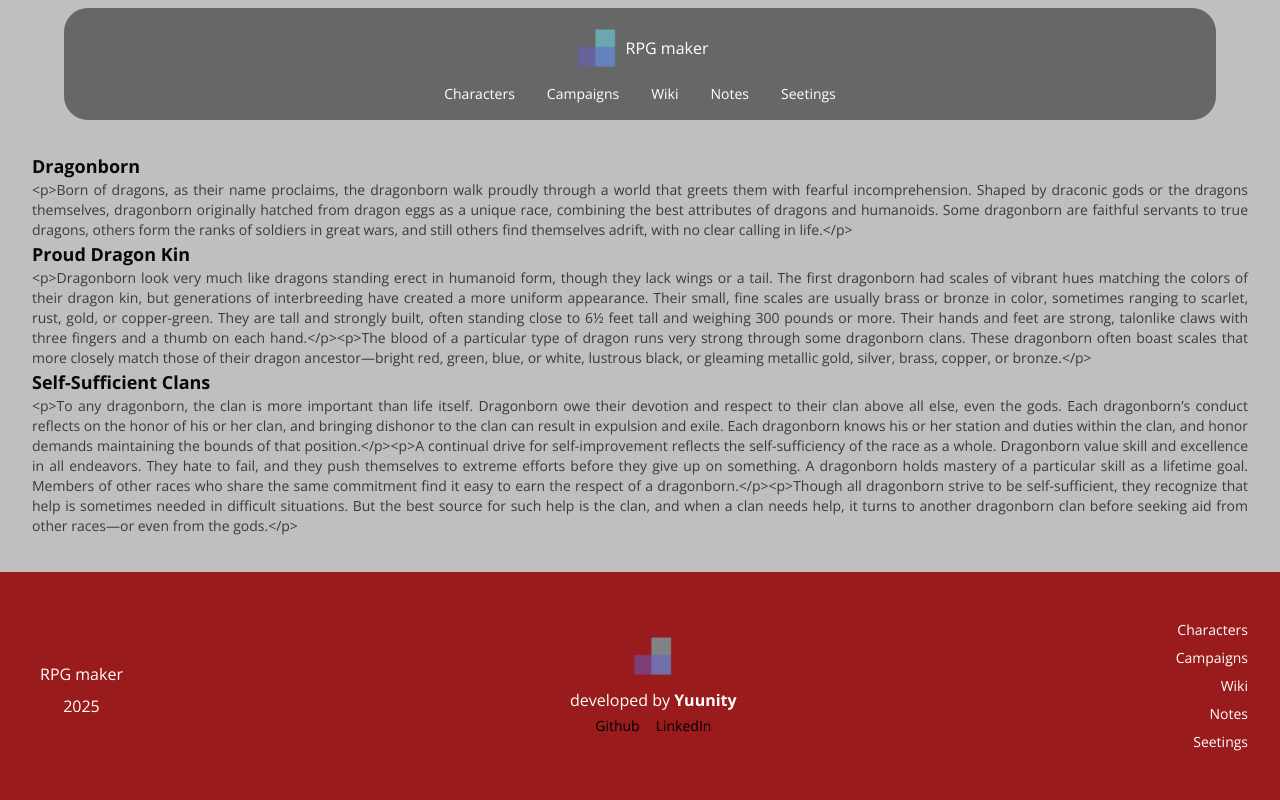
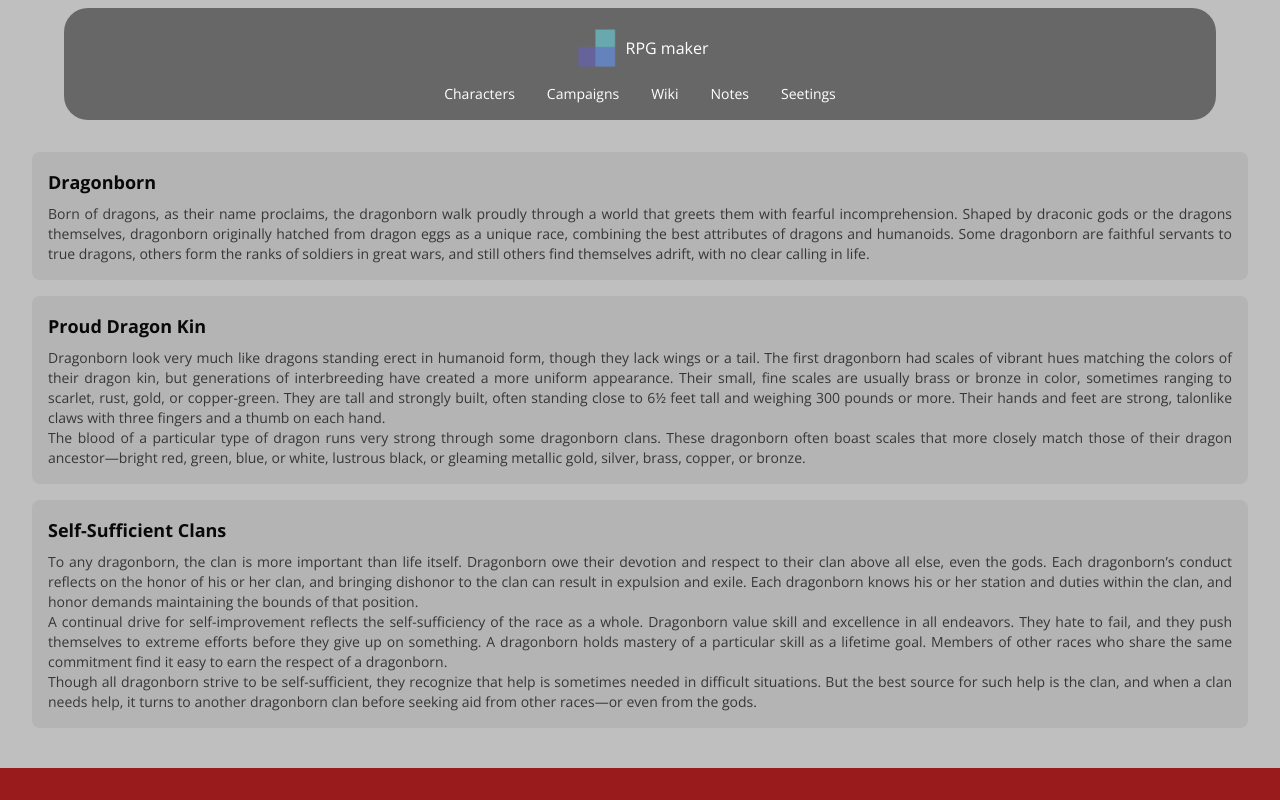
Before and after one commit to yujinishioka/rpg-manager, a Next.js app: page /wiki/race/dragonborn in a window 1280 px wide. Shown: the top 800 px of the page. Built offline with nearby package versions, Linux system fonts and the light colour scheme.

Commit message:
fix: wiki com elemento html

```diff
--- a/pages/wiki/[type]/[item].tsx
+++ b/pages/wiki/[type]/[item].tsx
@@ -1,5 +1,6 @@
 import { promises as fs } from 'fs';
 import path from 'path';
+import Html from '@/components/html/Html';
 
 const fetchItemData = async (type: string, item: string) => {
   let filePath = '';
@@ -12,7 +13,7 @@ const fetchItemData = async (type: string, item: string) => {
       title: 'Erro',
       content: [{
         title: 'Tipo de dados não encontrado',
-        description: 'Procure um administrador para adicionar este tipo de dados.',
+        description: '<p>Procure um administrador para adicionar este tipo de dados.</p>',
       }]
     };
   }
@@ -33,7 +34,7 @@ const fetchItemData = async (type: string, item: string) => {
       title: 'Item não encontrado',
       content: [{
         title: 'Não foi possível encontrar os dados para este item.',
-        description: 'Procure um administrador para adicionar este tipo de dados.',
+        description: '<p>Procure um administrador para adicionar este tipo de dados.</p>',
       }]
     };
   } catch (error) {
@@ -42,7 +43,7 @@ const fetchItemData = async (type: string, item: string) => {
       title: 'Erro',
       content: [{
         title: 'Houve um erro ao carregar os dados.',
-        description: 'Procure um administrador para verificar o problema.',
+        description: '<p>Procure um administrador para verificar o problema.</p>',
       }]
     };
   }
@@ -63,12 +64,10 @@ export default function Wiki({ data }: any) {
   return (
     <div className="container custom-min-margin my-6 items-center">
       {data?.content?.map((item: any, index: number) => (
-        <div key={index}>
+        <div key={'card-' + index} className="flex flex-col p-4 gap-2 bg-secondary/10 rounded-lg mb-4">
           <h2 className="text-lg font-bold">{item.title}</h2>
           {item.description && (
-            <p className="text-sm text-justify text-black/70">
-              {item.description}
-            </p>
+            <Html text={item.description} className="text-sm text-justify text-black/70"/>
           )}
         </div>
       ))}
```
